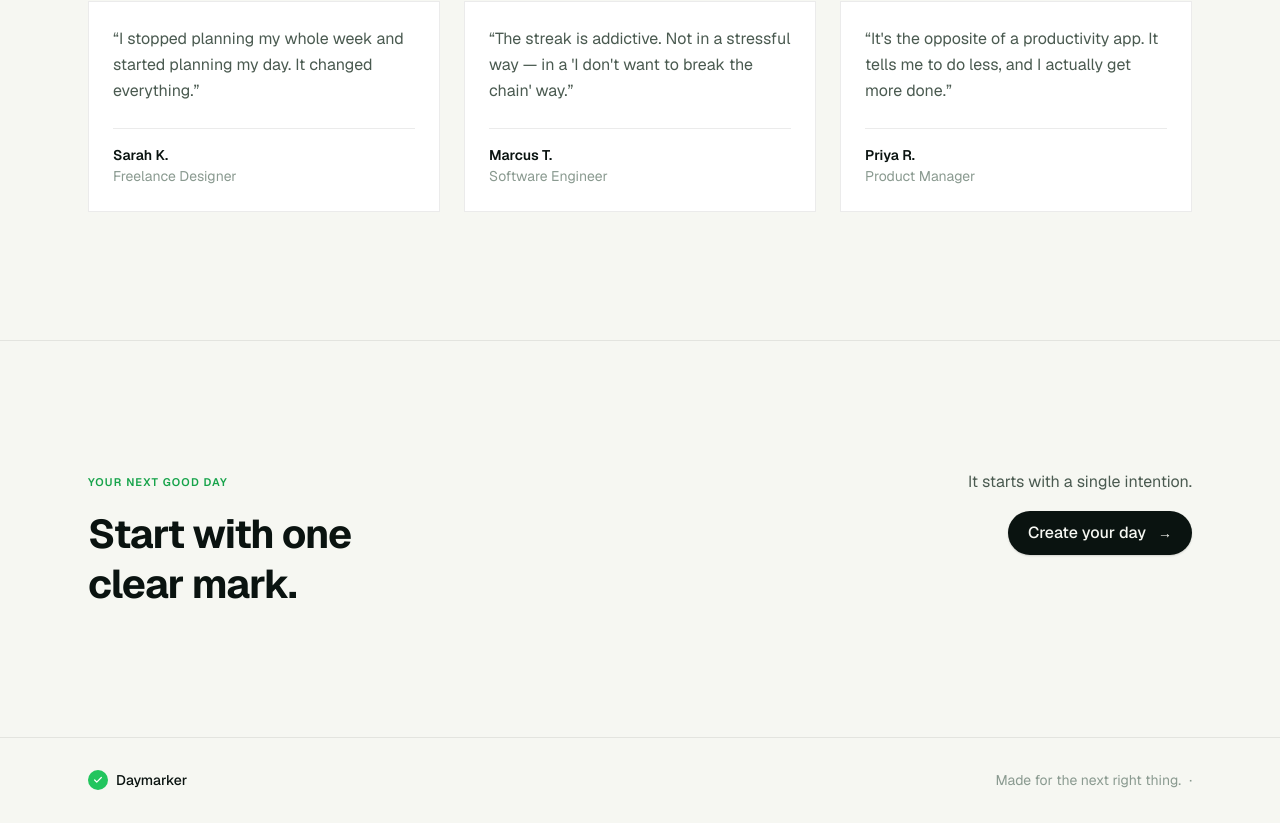
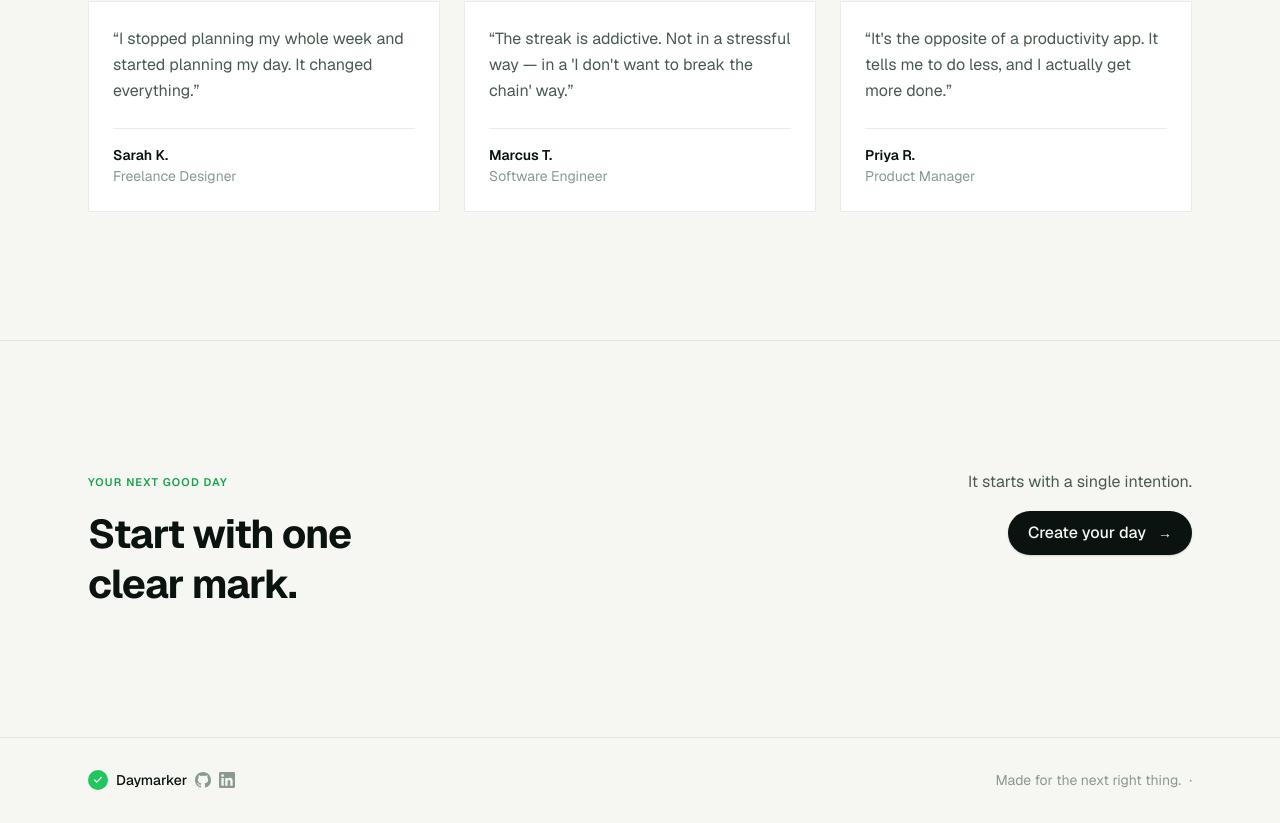
Before and after one commit to mansari40/daymarker, a Next.js app: page / in a window 1280 px wide. Shown: the part 2350-3173 px from the top of the page. Built offline with nearby package versions, Linux system fonts and the light colour scheme.

Commit message:
feat: add GitHub and LinkedIn links to footer

```diff
--- a/src/components/landing/Footer.tsx
+++ b/src/components/landing/Footer.tsx
@@ -1,5 +1,21 @@
 import { Check } from "lucide-react";
 import { Reveal } from "@/components/ui/Reveal";
+
+function GithubIcon({ className }: { className?: string }) {
+  return (
+    <svg viewBox="0 0 24 24" fill="currentColor" className={className}>
+      <path d="M12 0C5.37 0 0 5.37 0 12c0 5.31 3.435 9.795 8.205 11.385.6.105.825-.255.825-.57 0-.285-.015-1.23-.015-2.235-3.015.555-3.795-.735-4.035-1.41-.135-.345-.72-1.41-1.23-1.695-.42-.225-1.02-.78-.015-.795.945-.015 1.62.87 1.845 1.23 1.08 1.815 2.805 1.305 3.495.99.105-.78.42-1.305.765-1.605-2.67-.3-5.46-1.335-5.46-5.925 0-1.305.465-2.385 1.23-3.225-.12-.3-.54-1.53.12-3.18 0 0 1.005-.315 3.3 1.23.96-.27 1.98-.405 3-.405s2.04.135 3 .405c2.295-1.56 3.3-1.23 3.3-1.23.66 1.65.24 2.88.12 3.18.765.84 1.23 1.905 1.23 3.225 0 4.605-2.805 5.625-5.475 5.925.435.375.81 1.095.81 2.22 0 1.605-.015 2.895-.015 3.3 0 .315.225.69.825.57A12.02 12.02 0 0024 12c0-6.63-5.37-12-12-12z" />
+    </svg>
+  );
+}
+
+function LinkedinIcon({ className }: { className?: string }) {
+  return (
+    <svg viewBox="0 0 24 24" fill="currentColor" className={className}>
+      <path d="M20.447 20.452h-3.554v-5.569c0-1.328-.027-3.037-1.852-3.037-1.853 0-2.136 1.445-2.136 2.939v5.667H9.351V9h3.414v1.561h.046c.477-.9 1.637-1.85 3.37-1.85 3.601 0 4.267 2.37 4.267 5.455v6.286zM5.337 7.433a2.062 2.062 0 01-2.063-2.065 2.064 2.064 0 112.063 2.065zm1.782 13.019H3.555V9h3.564v11.452zM22.225 0H1.771C.792 0 0 .774 0 1.729v20.542C0 23.227.792 24 1.771 24h20.451C23.2 24 24 23.227 24 22.271V1.729C24 .774 23.2 0 22.222 0h.003z" />
+    </svg>
+  );
+}
 
 export function Footer() {
   return (
@@ -11,6 +27,22 @@
               <Check size={10} className="text-white" strokeWidth={3} />
             </div>
             <span className="text-small font-medium text-text-primary">Daymarker</span>
+            <a
+              href="https://github.com/mansari40"
+              target="_blank"
+              rel="noopener noreferrer"
+              className="text-text-tertiary hover:text-text-secondary transition-colors"
+            >
+              <GithubIcon className="h-4 w-4" />
+            </a>
+            <a
+              href="https://www.linkedin.com/in/mustafa-ansari-135b73353/"
+              target="_blank"
+              rel="noopener noreferrer"
+              className="text-text-tertiary hover:text-text-secondary transition-colors"
+            >
+              <LinkedinIcon className="h-4 w-4" />
+            </a>
           </div>
           <div className="flex items-center gap-2 text-small text-text-tertiary">
             <span>Made for the next right thing.</span>
```
